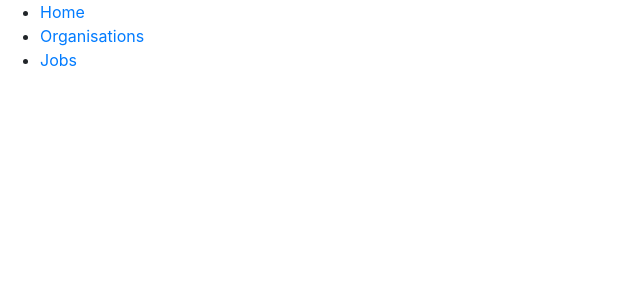
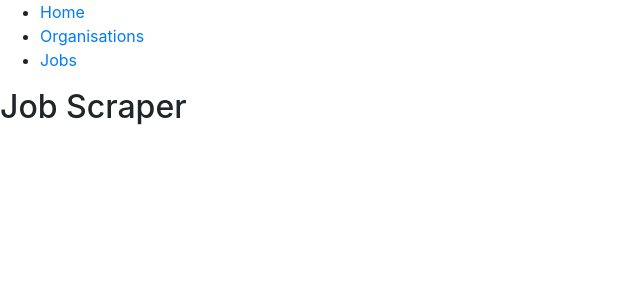
Before and after one commit to rdtclark/ccps, a React (Create React App) app in the folder react_frontend/: page / in a window 1280 px wide. Shown: the top 300 px of the page, without its empty margins (0-640 px from the left). Built offline with nearby package versions, Linux system fonts and the light colour scheme.

Commit message:
basic home and error pages added

```diff
--- /dev/null
+++ b/react_frontend/src/components/ErrorPage.js
@@ -0,0 +1,7 @@
+import React from "react";
+
+const ErrorPage = () => (
+    <h2>404 - Page Not Found</h2>
+)
+
+export default ErrorPage;
--- /dev/null
+++ b/react_frontend/src/components/Home.js
@@ -0,0 +1,9 @@
+import React from "react";
+
+const Home = () => (
+    <div>
+        <h2>Job Scraper</h2>
+    </div>
+);
+
+export default Home;
--- a/react_frontend/src/components/Main.js
+++ b/react_frontend/src/components/Main.js
@@ -3,6 +3,8 @@ import PartnersContainer from '../containers/PartnersContainer';
 import JobsContainer from '../containers/JobsContainer';
 import {BrowserRouter as Router, Route, Switch} from "react-router-dom";
 import NavBar from '../components/NavBar';
+import Home from '../components/Home';
+import ErrorPage from '../components/ErrorPage';
 
 
 class Main extends Component {
@@ -20,10 +22,10 @@ class Main extends Component {
                 <React.Fragment>
                     <NavBar />
                     <Switch>
-                        {/* <Route exact path="/" component={Home}/> */}
+                        <Route exact path="/" component={Home}/>
                         <Route exact path="/organisations" component={PartnersContainer}/>
                         <Route exact path="/jobs" component={JobsContainer}/>
-                        {/* <Route component={ErrorPage}/> */}
+                        <Route component={ErrorPage}/>
                     </Switch>
                 </React.Fragment>
             </Router>
```
